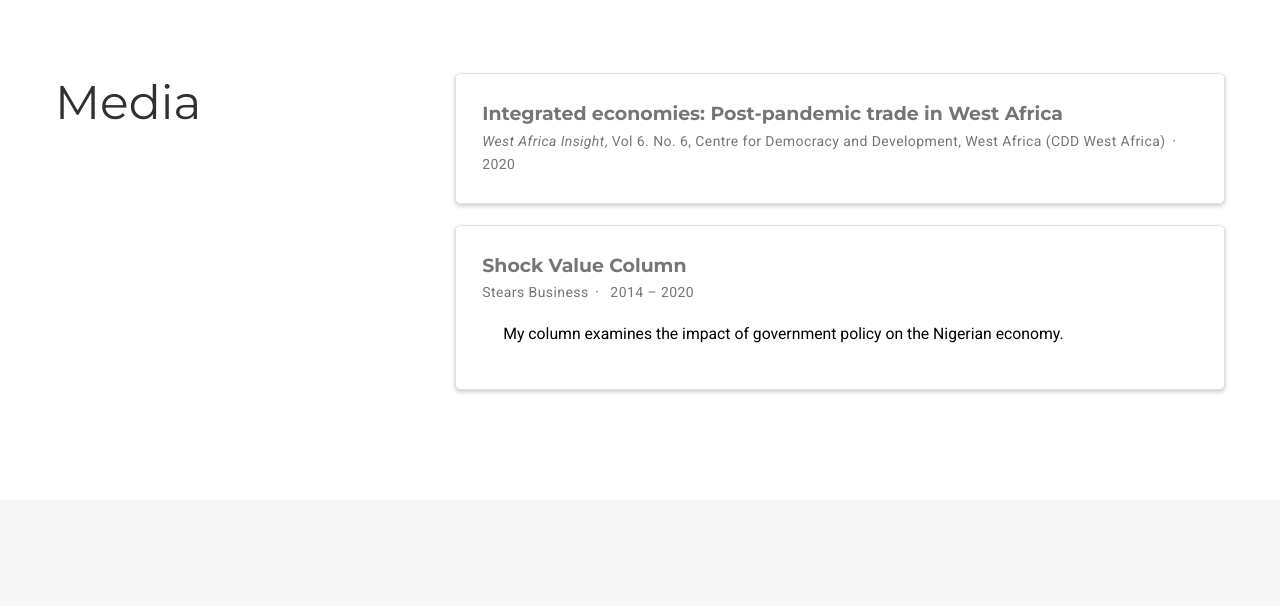
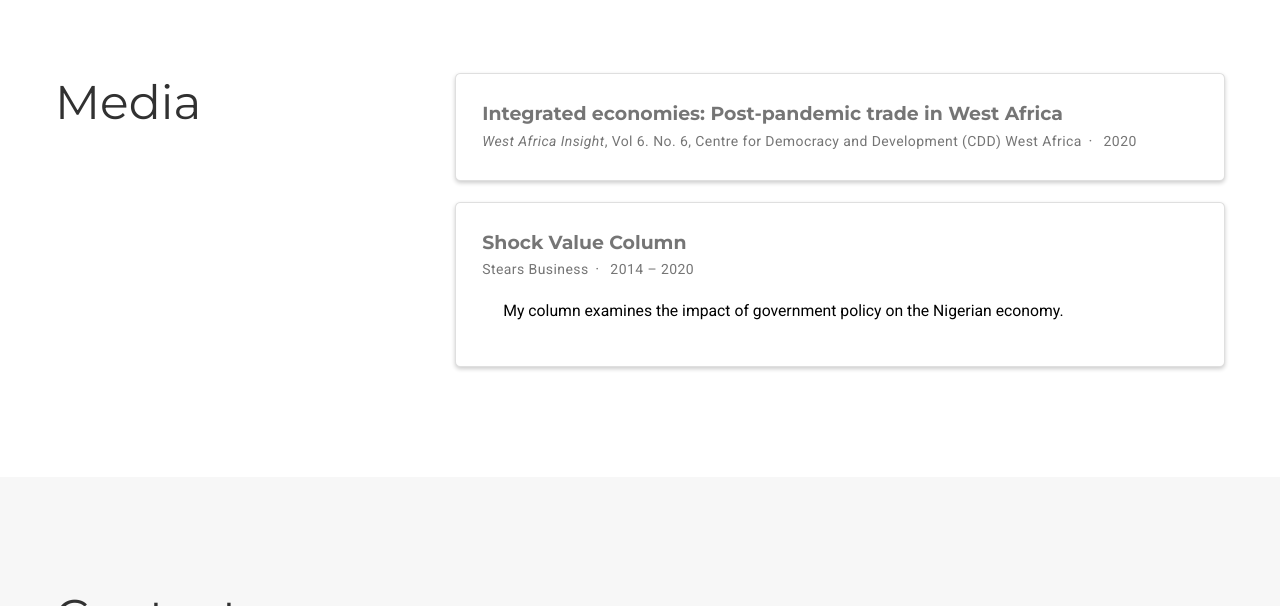
Before and after one commit to ebehii/ebehii.github.io, a plain HTML site: page index.html in a window 1280 px wide. Shown: the part 2420-3026 px from the top of the page. Drawn offline with nearby package versions, Linux system fonts and the light colour scheme; some packages are replaced by stand-ins of ours; some icons are missing.

Commit message:
update media

```diff
--- a/index.html
+++ b/index.html
@@ -1372,7 +1372,7 @@ International Trade,   <em>
 
 
       <div class="card experience course">
-        <div class="card-body"><a href="https://cddelibrary.org/2020/07/07/covid-19-in-west-africa-responses-and-impacts/" target="_blank" rel="noopener"><h4 class="card-title exp-title text-muted my-0">Integrated economies: Post-pandemic trade in West Africa</h4></a><div class="card-subtitle my-0 article-metadata"><em>West Africa Insight</em>, Vol 6. No. 6, Centre for Democracy and Development, West Africa (CDD West Africa)<span class="middot-divider"></span>
+        <div class="card-body"><a href="https://cddelibrary.org/2020/07/07/covid-19-in-west-africa-responses-and-impacts/" target="_blank" rel="noopener"><h4 class="card-title exp-title text-muted my-0">Integrated economies: Post-pandemic trade in West Africa</h4></a><div class="card-subtitle my-0 article-metadata"><em>West Africa Insight</em>, Vol 6. No. 6, Centre for Democracy and Development (CDD) West Africa<span class="middot-divider"></span>
 
             2020
 
```
